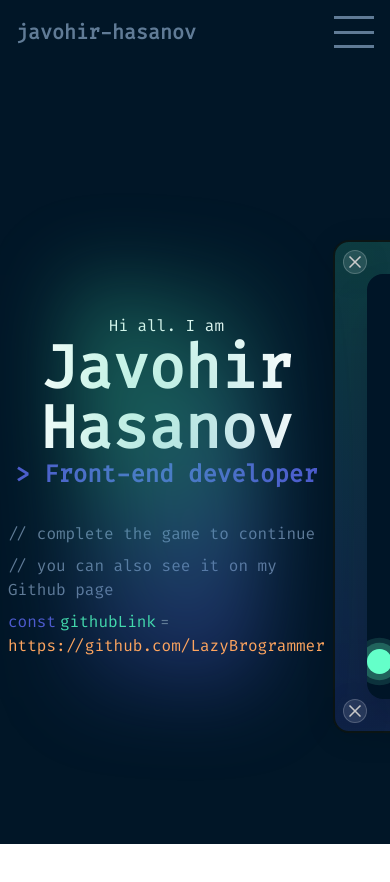
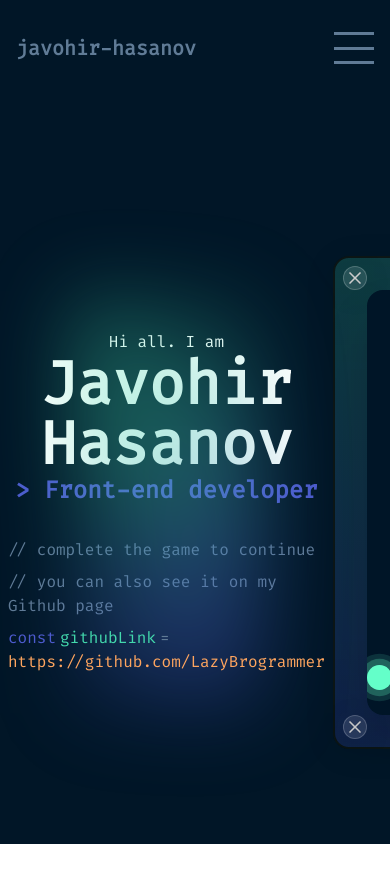
Before and after one commit to johnkhasan/javohir, a Vue app: page / in a window 390 px wide. Shown: the top 882 px of the page. Built offline with nearby package versions, Linux system fonts and the light colour scheme.

Commit message:
padding added to navbar because of hidden in iphone 14 pro dynamic island

```diff
--- a/src/components/Navbar.vue
+++ b/src/components/Navbar.vue
@@ -50,7 +50,7 @@ const toggleMenu = () => {
   </table>
 
   <!-- MOBILE NAVBAR -->
-  <div class="text-secondary-100 relative flex w-full items-center justify-between p-4 sm:hidden">
+  <div class="text-secondary-100 pt-8 relative flex w-full items-center justify-between p-4 sm:hidden">
     <!-- LOGO -->
     <router-link class="z-50 text-xl font-bold" to="/">javohir-hasanov</router-link>
 
```
